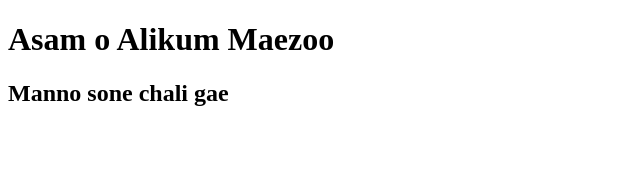
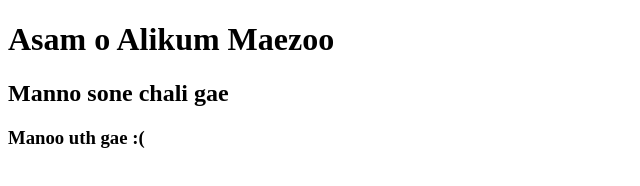
Before and after one commit to bluefingers/sataragainonubuntu4-11-2020, a plain HTML site: page index.html in a window 1280 px wide. Shown: the whole page, without its empty margins (0-640 px from the left). Drawn offline with Linux system fonts and the light colour scheme.

Commit message:
Update index.html

```diff
--- a/index.html
+++ b/index.html
@@ -8,5 +8,6 @@
 <body>
     <h1>Asam o Alikum Maezoo</h1>
     <h2>Manno sone chali gae</h2>
+    <h3>Manoo uth gae :(</h3>
 </body>
 </html>
```
